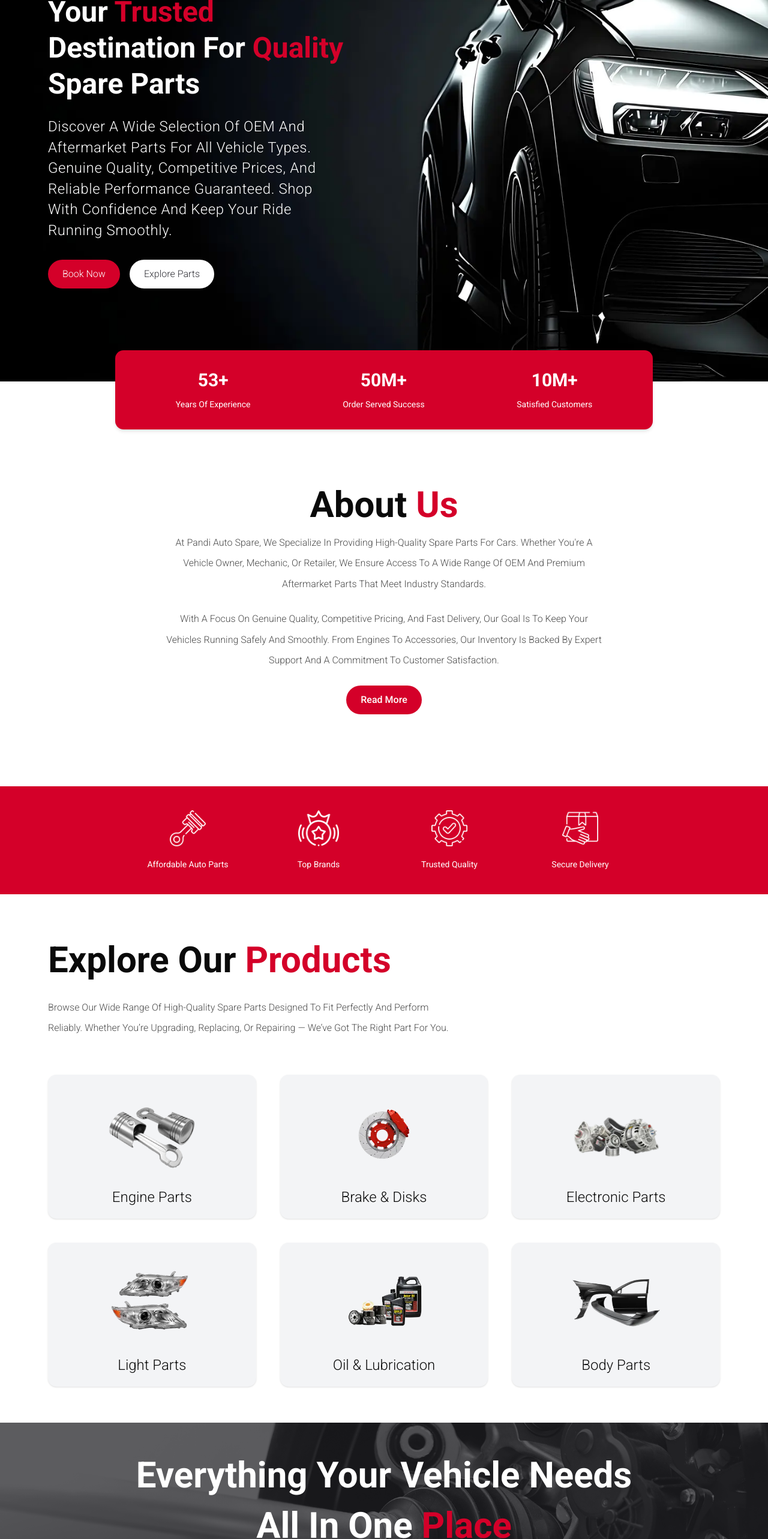
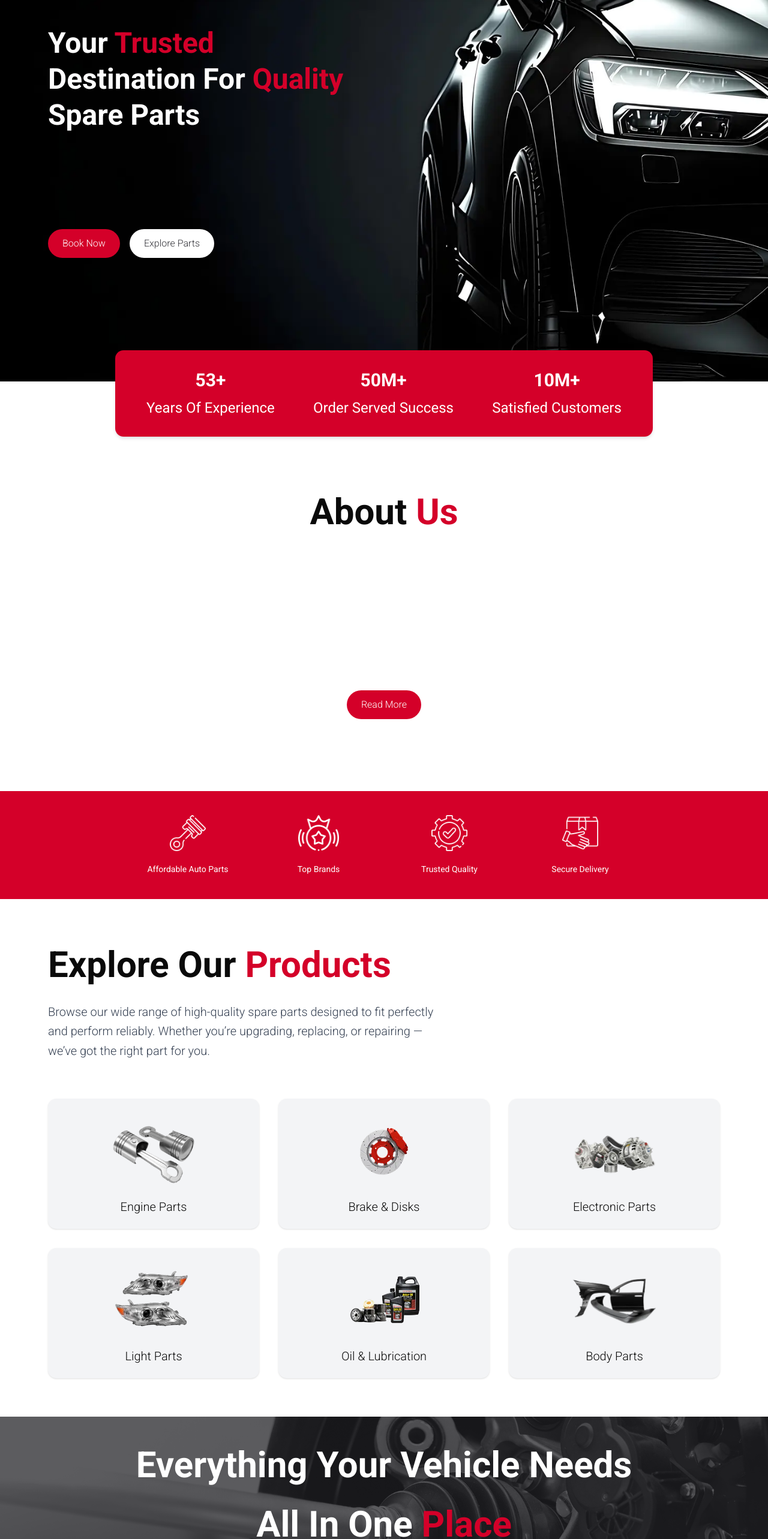
Before and after one commit to mkm-projects/pandi-web, a Next.js app: page / in a window 1280 px wide. Shown: the part 234-2800 px from the top of the page at 60% size. Built offline with nearby package versions, Linux system fonts and the light colour scheme; no server answers.

Commit message:
home page, font and layout issues fixed

```diff
--- a/src/components/HeroSection.jsx
+++ b/src/components/HeroSection.jsx
@@ -1,14 +1,17 @@
 "use client";
 import { useTranslations } from "next-intl";
 import Image from "next/image";
+import Link from "next/link";
 
 export default function HeroSection() {
   const t = useTranslations("HomePage.HeroSection");
 
   return (
-    <section className="relative bg-black text-white flex items-center justify-start overflow-hidden py-22 sm:py-18 md:py-14 min-h-screen">
+    <div className="flex flex-col h-full w-full relative">
+      <section className="relative text-white flex items-center justify-start h-auto sm:min-h-screen sm:h-full">
         {/* Left Content */}
-      <div className="relative z-10 w-full md:w-1/2 px-6 sm:px-10 md:px-20 py-15 sm:py-24">
+        <div className="relative z-10 w-full">
+          <div className="px-6 sm:px-10 md:px-20 py-15 sm:py-24">
             <h1 className="text-3xl sm:text-4xl md:text-5xl font-bold leading-tight whitespace-nowrap">
               {t("title1")} <span className="text-primary">{t("title2")}</span>
               <br />
@@ -16,24 +19,24 @@ export default function HeroSection() {
               <br />
               {t("title5")}
             </h1>
-        <p className="text-white font-light text-lg sm:text-xl md:text-2xl leading-[30px] sm:leading-[34.5px] tracking-wide capitalize mt-6 max-w-3xl">
+            <p className="text-white font-light text-md sm:text-xl leading-[30px] sm:leading-[34.5px] tracking-wide capitalize mt-6 max-w-3xl fadeIn delay-100">
               {t("description")}
             </p>
 
             {/* Buttons */}
-        <div className="mt-8 flex flex-row gap-4">
-          {/* <Button className="bg-primary text-white px-6 py-3 rounded-full font-medium shadow hover:opacity-90 transition">
-            {t('callAction1')}
-          </Button>
-          <Button className="bg-white text-black px-6 py-3 rounded-full font-medium border border-white hover:bg-primary hover:text-white transition">
-            {t('callAction2')}
-          </Button> */}
+            <div className="mt-8 flex flex-row gap-4 mb-8 sm:mb-0">
+              <Link href="/contact">
                 <button className="bg-primary text-white px-6 py-3 rounded-full font-thin hover:opacity-90 transition">
                   {t("callAction1")}
                 </button>
+              </Link>
+
+              <Link href="/products">
                 <button className="bg-white text-black px-6 py-3 rounded-full font-thin hover:opacity-90 transition">
                   {t("callAction2")}
                 </button>
+              </Link>
+            </div>
           </div>
         </div>
 
@@ -43,13 +46,13 @@ export default function HeroSection() {
             src="/images/heroSection.webp"
             alt="Car Background"
             fill
-          className="object-cover object-center"
+            className="object-cover object-center h-[400px] sm:h-full sm:w-full md:h-auto md:w-auto"
             priority
           />
+          {/* add overlay */}
+          <div className="absolute top-0 left-0 w-full h-full bg-[rgba(0,0,0,0.65)] sm:bg-transparent"></div>
         </div>
-
-      {/* Mobile Overlay for Readability */}
-      <div className="absolute inset-0 md:hidden bg-gradient-to-r from-black via-black/70 to-transparent z-0" />
       </section>
+    </div>
   );
 }
--- a/src/components/home/AboutSection.jsx
+++ b/src/components/home/AboutSection.jsx
@@ -1,5 +1,6 @@
 import { useTranslations } from "next-intl";
 import KeySellingPointsSection from "../common/KeySellingPointsSection";
+import Link from "next/link";
 
 export function AboutSection() {
   const t = useTranslations("HomePage.HomeAbout");
@@ -7,22 +8,22 @@ export function AboutSection() {
   return (
     <section className="relative bg-white text-center">
       {/* Stats Row */}
-      <div className="-mt-13 z-10 relative bg-primary text-white rounded-xl shadow-md flex justify-around items-center py-6 md:py-8 px-6 w-[90%] md:w-[70%] mx-auto">
+      <div className="-mt-13 z-10 relative bg-primary text-white rounded-xl shadow-md flex justify-around items-center py-6 md:py-8 px-6 w-[90%] md:w-[70%] mx-auto gap-2 ">
         <div>
-          <p className="text-1xl md:text-3xl font-bold">53+</p>
-          <p className="text-[10px] md:text-sm mt-1 md:mt-3">
+          <p className="text-2xl md:text-3xl font-bold">53+</p>
+          <p className="text-[10px] md:text-2xl whitespace-nowrap mt-1 md:mt-3">
             {t("counts.yearsOfExperience")}
           </p>
         </div>
         <div>
-          <p className="text-1xl md:text-3xl font-bold">50M+</p>
-          <p className="text-[10px] md:text-sm mt-1 md:mt-3">
+          <p className="text-2xl md:text-3xl font-bold">50M+</p>
+          <p className="text-[10px] md:text-2xl whitespace-nowrap mt-1 md:mt-3">
             {t("counts.orderServedSuccess")}
           </p>
         </div>
         <div>
-          <p className="text-1xl md:text-3xl font-bold">10M+</p>
-          <p className="text-[10px] md:text-sm mt-1 md:mt-3">
+          <p className="text-2xl md:text-3xl font-bold">10M+</p>
+          <p className="text-[10px] md:text-2xl whitespace-nowrap mt-1 md:mt-3">
             {t("counts.satisfiedCustomers")}
           </p>
         </div>
@@ -33,15 +34,17 @@ export function AboutSection() {
         <h2 className="font-bold text-3xl sm:text-5xl md:text-6xl leading-[100%] text-center capitalize mb-4">
           {t("about")} <span className="text-primary">{t("us")}</span>
         </h2>
-        <p className="text-[#4C4C4C] font-light text-[14px] sm:text-[16px] leading-[30px] sm:leading-[34.5px] text-center capitalize mb-6">
+        <p className="text-gray-700 font-light text-md md:text-xl leading-relaxed fadeIn mb-6">
           {t("p1")}
         </p>
-        <p className="text-[#4C4C4C] font-light text-[14px] sm:text-[16px] leading-[30px] sm:leading-[34.5px] text-center capitalize mb-6">
+        <p className="text-gray-700 font-light text-md md:text-xl leading-relaxed fadeIn mb-8">
           {t("p2")}
         </p>
-        <button className="bg-primary text-white px-6 py-3 rounded-full font-medium hover:opacity-90 transition">
-          {t("callAction")}
-        </button>
+        <Link href="/about">
+          <button className="bg-primary text-white px-6 py-3 rounded-full font-light hover:opacity-90 transition">
+            {t("callAction")}
+          </button>
+        </Link>
       </div>
 
       {/* Icons Row */}
--- a/src/components/home/BrandSection.jsx
+++ b/src/components/home/BrandSection.jsx
@@ -6,23 +6,23 @@ export function BrandSection() {
   const t = useTranslations("HomePage.HomeBrand");
 
   return (
-    <section className="py-2 md:py-10 bg-white">
+    <section className="py-8 md:py-16 bg-white">
       <div className="px-4 max-w-6xl mx-auto">
-        <h2 className="font-bold text-3xl sm:text-5xl md:text-6xl leading-[100%] capitalize">
+        <h2 className="font-bold text-3xl sm:text-5xl md:text-6xl leading-tight capitalize">
           {t("brand")} <span className="text-primary">{t("trus")}</span>
         </h2>
-        <p className="text-[#4C4C4C] font-light text-[14px] sm:text-[16px] leading-[30px] sm:leading-[34.5px] capitalize max-w-2xl mt-8">
+        <p className="text-md md:text-xl font-light text-gray-700 leading-relaxed fadeIn max-w-2xl mt-6 md:mt-8">
           {t("p1")}
         </p>
       </div>
 
-      <div className="grid grid-cols-3 md:grid-cols-4 gap-4 md:gap-8 px-4 max-w-6xl mx-auto my-8 md:my-15">
+      <div className="grid grid-cols-2 sm:grid-cols-3 md:grid-cols-4 gap-3 sm:gap-4 md:gap-6 lg:gap-8 px-4 max-w-6xl mx-auto mt-8 md:mt-12 lg:mt-16">
         {brandList.map((item) => (
           <div
             key={item.key}
-            className="bg-gray-100 rounded-xl p-6 text-center shadow-sm hover:shadow-lg transition"
+            className="bg-gray-100 rounded-xl p-3 sm:p-4 md:p-6 text-center shadow-sm hover:shadow-lg transition-shadow duration-300"
           >
-            <div className="relative w-15 md:w-30 h-9 md:h-18 mx-auto">
+            <div className="relative w-16 sm:w-20 md:w-24 lg:w-32 h-8 sm:h-10 md:h-12 lg:h-16 mx-auto">
               <Image
                 src={item.image}
                 alt={item.key}
--- a/src/components/home/ProductSection.jsx
+++ b/src/components/home/ProductSection.jsx
@@ -12,18 +12,18 @@ export default function ProductSection() {
         <h2 className="font-bold text-3xl sm:text-5xl md:text-6xl leading-[100%] capitalize">
           {t("explore")} <span className="text-primary">{t("products")}</span>
         </h2>
-        <p className="text-[#4C4C4C] font-light text-[14px] sm:text-[16px] leading-[30px] sm:leading-[34.5px] capitalize max-w-2xl mt-6 md:mt-8">
+        <p className="text-gray-700 text-md md:text-xl font-light leading-relaxed fadeIne max-w-2xl mt-6 md:mt-8">
           {t("p1")}
         </p>
       </div>
 
-      <div className="grid grid-cols-2 md:grid-cols-3 gap-5 md:gap-10 px-4 max-w-6xl mx-auto my-9 md:my-15">
+      <div className="grid grid-cols-2 md:grid-cols-3 gap-4 md:gap-8 px-4 max-w-6xl mx-auto my-8 md:my-16">
         {productList.map((item) => (
           <div
             key={item.key}
-            className="bg-gray-100 rounded-xl p-3 md:p-6 text-center shadow-sm hover:shadow-lg transition"
+            className="bg-gray-100 rounded-xl p-3 md:p-6 text-center shadow-sm hover:shadow-lg transition-shadow duration-300"
           >
-            <div className="relative w-28 md:w-38 h-26 md:h-38 mx-auto mb-1 md:mb-4">
+            <div className="relative w-24 sm:w-28 md:w-32 lg:w-36 h-20 sm:h-24 md:h-28 lg:h-32 mx-auto mb-2 md:mb-4">
               <Image
                 src={item.image}
                 alt={tr(item.key)}
@@ -31,25 +31,25 @@ export default function ProductSection() {
                 className="object-contain"
               />
             </div>
-            <h3 className="text-[16px] md:text-[24px] font-light leading-[100%] tracking-normal text-center capitalize font-roboto">
+            <h3 className="text-sm sm:text-base md:text-lg lg:text-xl font-light leading-tight text-center capitalize font-roboto">
               {tr(item.key)}
             </h3>
           </div>
         ))}
       </div>
 
-      <div className="relative h-[150px] md:h-[260px] flex items-center justify-center text-center overflow-hidden">
+      <div className="relative min-h-[150px] md:h-[260px] flex items-center justify-center text-center overflow-hidden">
         <div
           className="absolute inset-0 bg-cover bg-center opacity-90"
           style={{ backgroundImage: `url('/images/bg2.png')` }}
         ></div>
         <div className="absolute inset-0 bg-[#17181C]/70" />
 
-        <div className="relative z-10 px-4 py-6 rounded text-white">
-          <h2 className="font-bold text-3xl sm:text-5xl md:text-6xl leading-[100%] capitalize">
+        <div className="relative z-10 px-4 sm:px-6 py-6 sm:py-8 rounded text-white max-w-full">
+          <h2 className="font-bold text-xl sm:text-3xl md:text-4xl lg:text-5xl xl:text-6xl leading-tight capitalize break-words">
             {t("everything")}
           </h2>
-          <h3 className="font-bold text-3xl sm:text-5xl md:text-6xl leading-[100%] capitalize mt-6">
+          <h3 className="font-bold text-xl sm:text-3xl md:text-4xl lg:text-5xl xl:text-6xl leading-tight capitalize mt-3 sm:mt-4 md:mt-6 break-words">
             {t("all")} <span className="text-primary">{t("place")}</span>
           </h3>
         </div>
```
Lines whose indentation alone changed are shown as unchanged.
